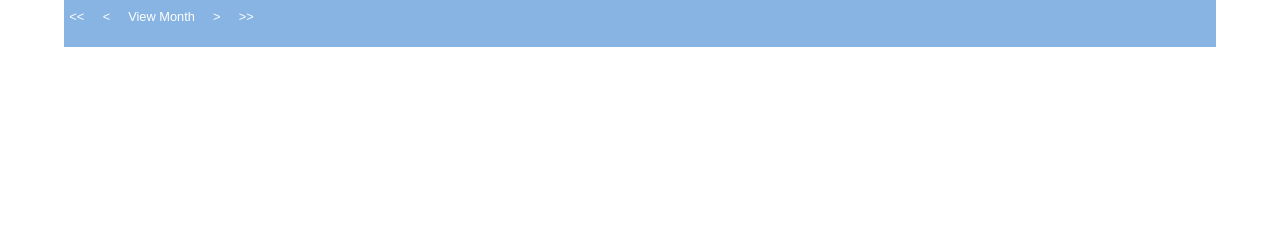
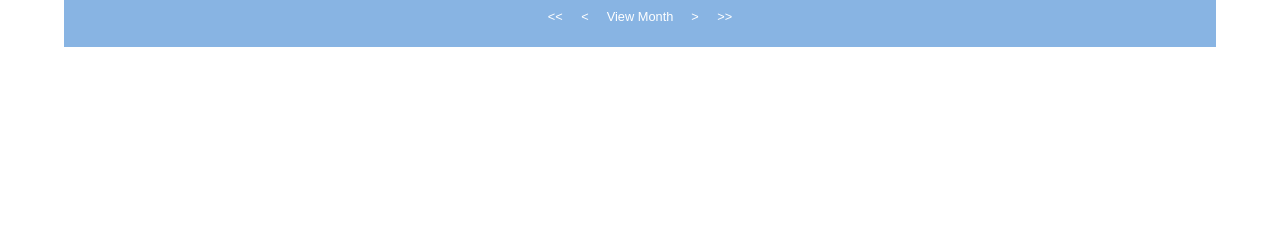
Before and after one commit to tonylay7/cloudu, a PHP site: page /MoodTracker.php in a window 1280 px wide. Shown: the part 317-557 px from the top of the page. Run offline with PHP 8.4, Linux system fonts and the light colour scheme; data that the repository does not hold is empty; some libraries are stand-ins or nearby versions.

Commit message:
Centered buttons for mood tracker

```diff
--- a/WebPages/MoodTracker.php
+++ b/WebPages/MoodTracker.php
@@ -36,6 +36,7 @@
             #buttons{
                 margin: 0 auto;
                 display: block;
+                text-align: center;
                 /* background-color: white;
                 max-width: 25%;
                 border: 2px solid darkgrey;
@@ -84,12 +85,14 @@
             <br>
             <div id="graphTitle">Week Starting: Example</div>
             <canvas id="myChart"></canvas>
+            <div class="text-center">
                 <div id="buttons">
                     <button id="prevWeeks" class="moveBtns" title="Go back 4 Weeks"><<</button>
                     <button id="prevWeek" class="moveBtns" title="Go back a Week"><</button>
                     <button id="changeView" class="mainBtn" title="Switch between viewing the Month or the Current Week">View Month</button>
                     <button id="nextWeek" class="moveBtns" title="Go forwards a Week">></button>
                     <button id="nextWeeks" class="moveBtns" title="Go forwards 4 Weeks">>></button>
+                </div>
             </div>
             <br>
         </div>
```
Lines whose indentation alone changed are shown as unchanged.
